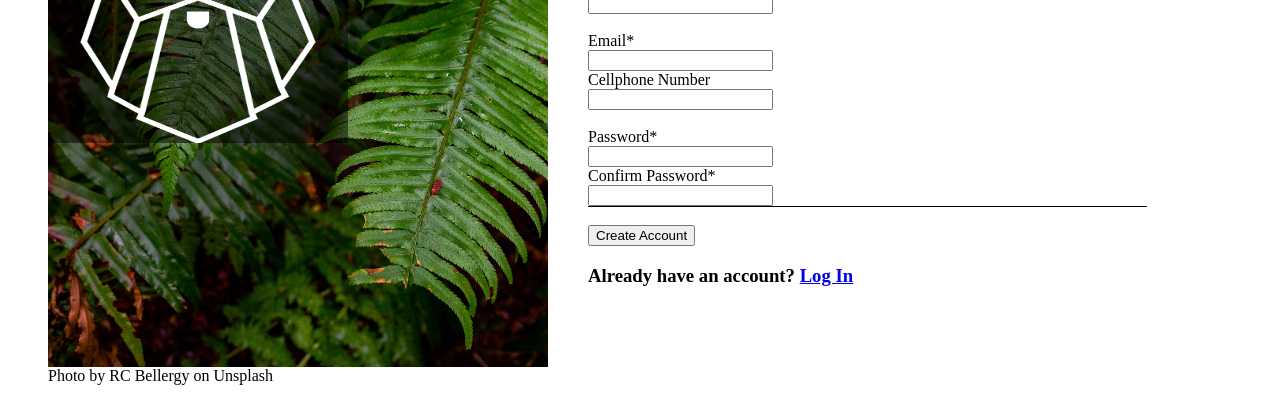
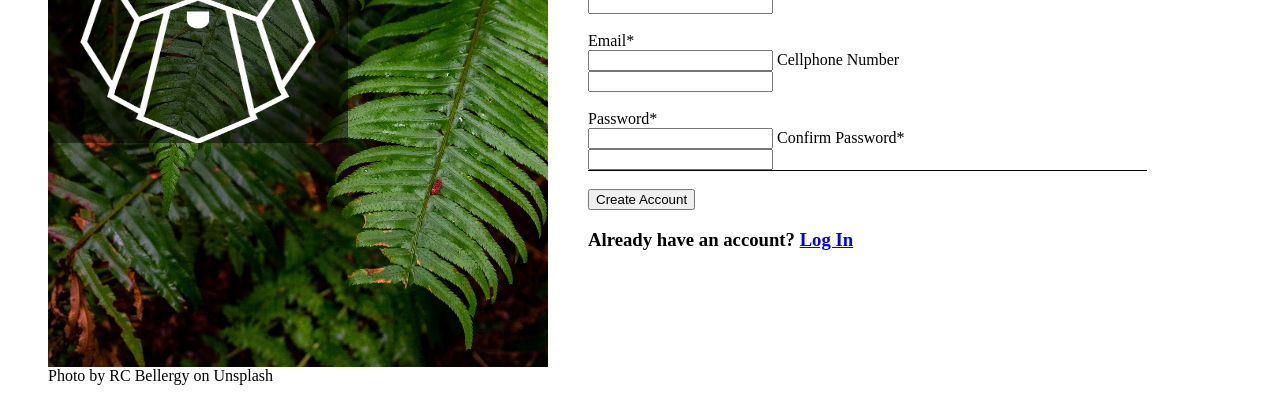
Before and after one commit to jlynyrd18/top-signup, a plain HTML site: page index.html in a window 1280 px wide. Shown: the part 407-816 px from the top of the page. Drawn offline with Linux system fonts and the light colour scheme.

Commit message:
removed br tags to help with line breaks

```diff
--- a/index.html
+++ b/index.html
@@ -38,12 +38,12 @@
                 <input type="text" id="lname" name="lname">  <br><br>
                 <label for="email">Email*</label>  <br>
                 <input type="email" id="email" name="email" required>
-                <p>This field is required.</p> <br>
+                <p>This field is required.</p>
                 <label for="Cellphone">Cellphone Number</label>  <br>
                 <input type="tel" id="tel" name="tel">  <br><br>
                 <label for="password">Password*</label> <br>
                 <input type="password" id="password" name="password" required>
-                <p>This field is required.</p> <br>
+                <p>This field is required.</p>
                 <label for="cpassword">Confirm Password*</label>  <br>
                 <input type="password" id="cpassword" name="cpassword" required>
                 <p>This field is required.</p><br>
```
